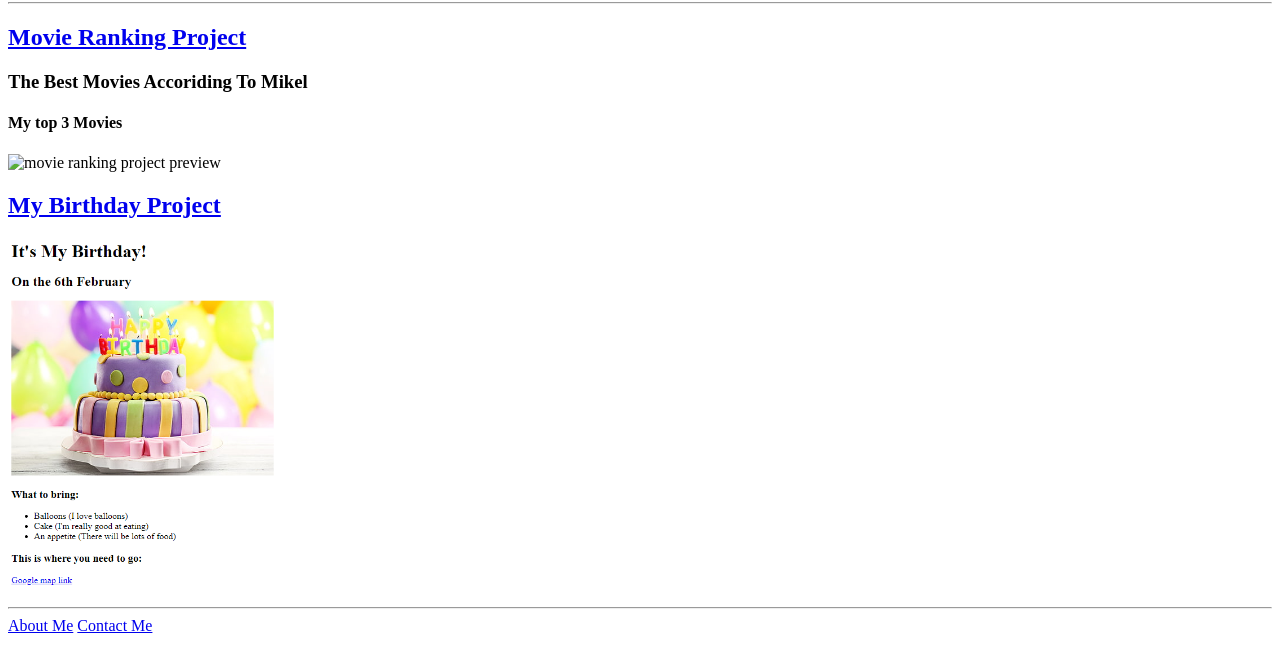
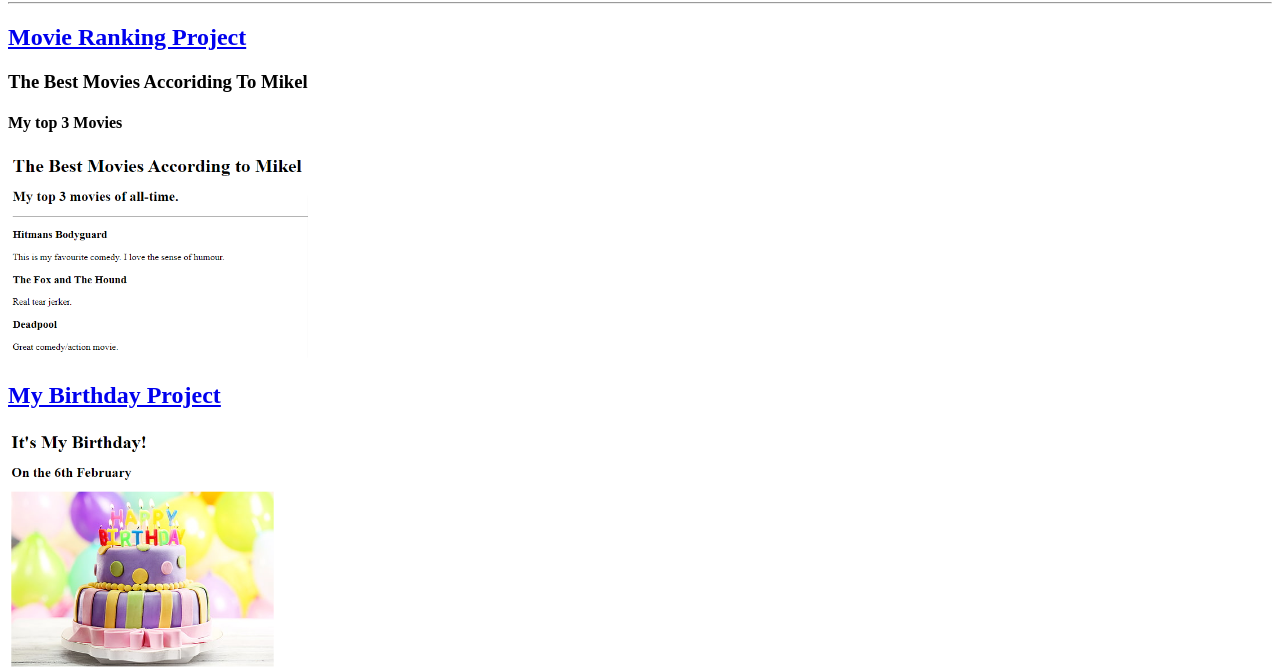
Before and after one commit to coderboylessary/html-portfolio, a plain HTML site: page index.html in a window 1280 px wide. Shown: the part 136-805 px from the top of the page. Drawn offline with Linux system fonts and the light colour scheme; the site is published under a folder, as on GitHub Pages, so addresses that start at the root find nothing.

Commit message:
changed the url for the moving preview.

```diff
--- a/index.html
+++ b/index.html
@@ -14,7 +14,7 @@
         <h2><a href="./public/movie-ranking.html">Movie Ranking Project</a></h2>
         <h3>The Best Movies Accoriding To Mikel</h3>
         <h4>My top 3 Movies</h4>
-        <img src="/assets/images/movie-ranking-preview.png" width="300px"
+        <img src="./assets/images/movie-ranking-preview.png" width="300px"
     alt="movie ranking project preview">
 
 
@@ -24,8 +24,5 @@
 
         <a href="./public/about.html">About Me</a>
         <a href="./public/contact.html">Contact Me</a>
-
-
-
 </body>
 </html>
```
